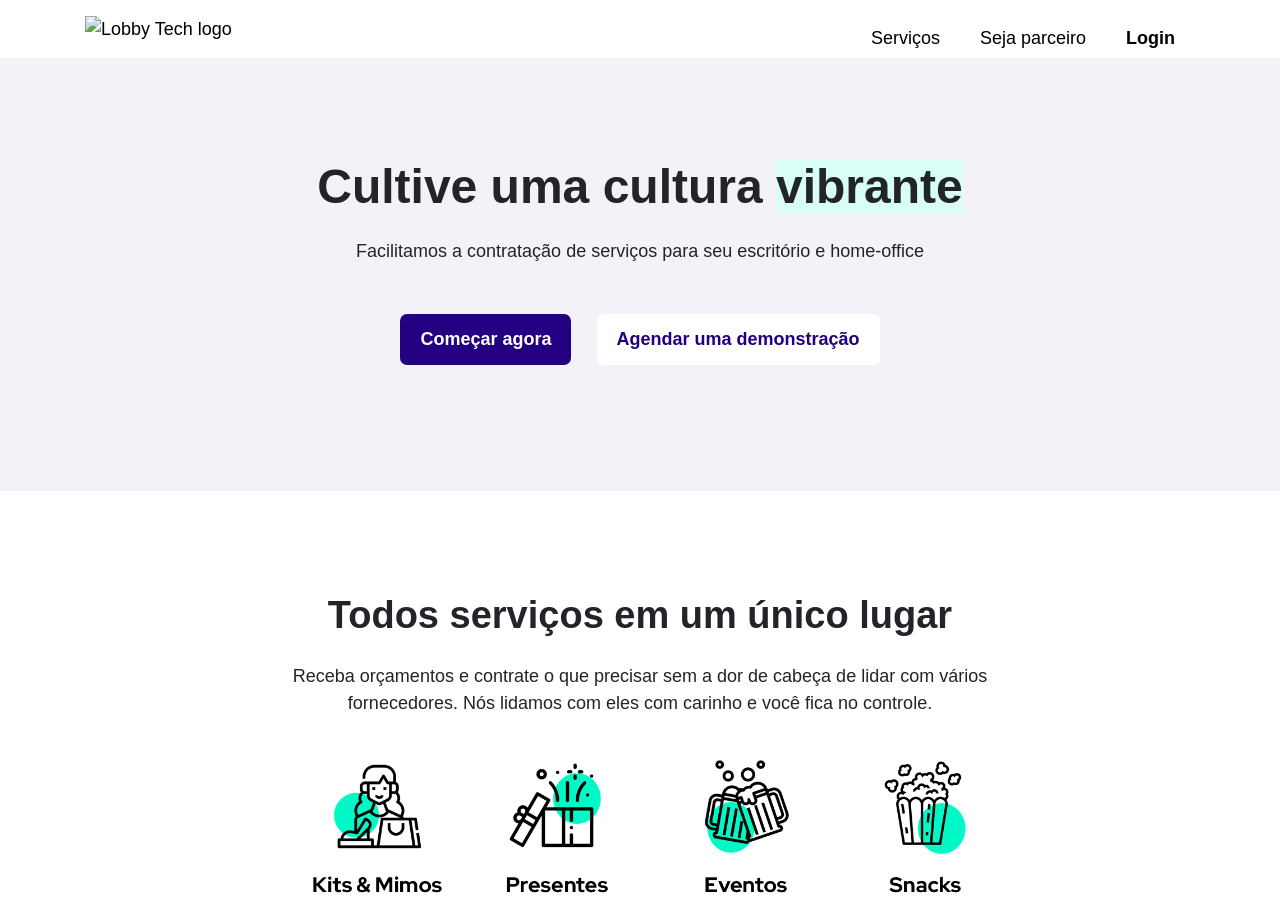
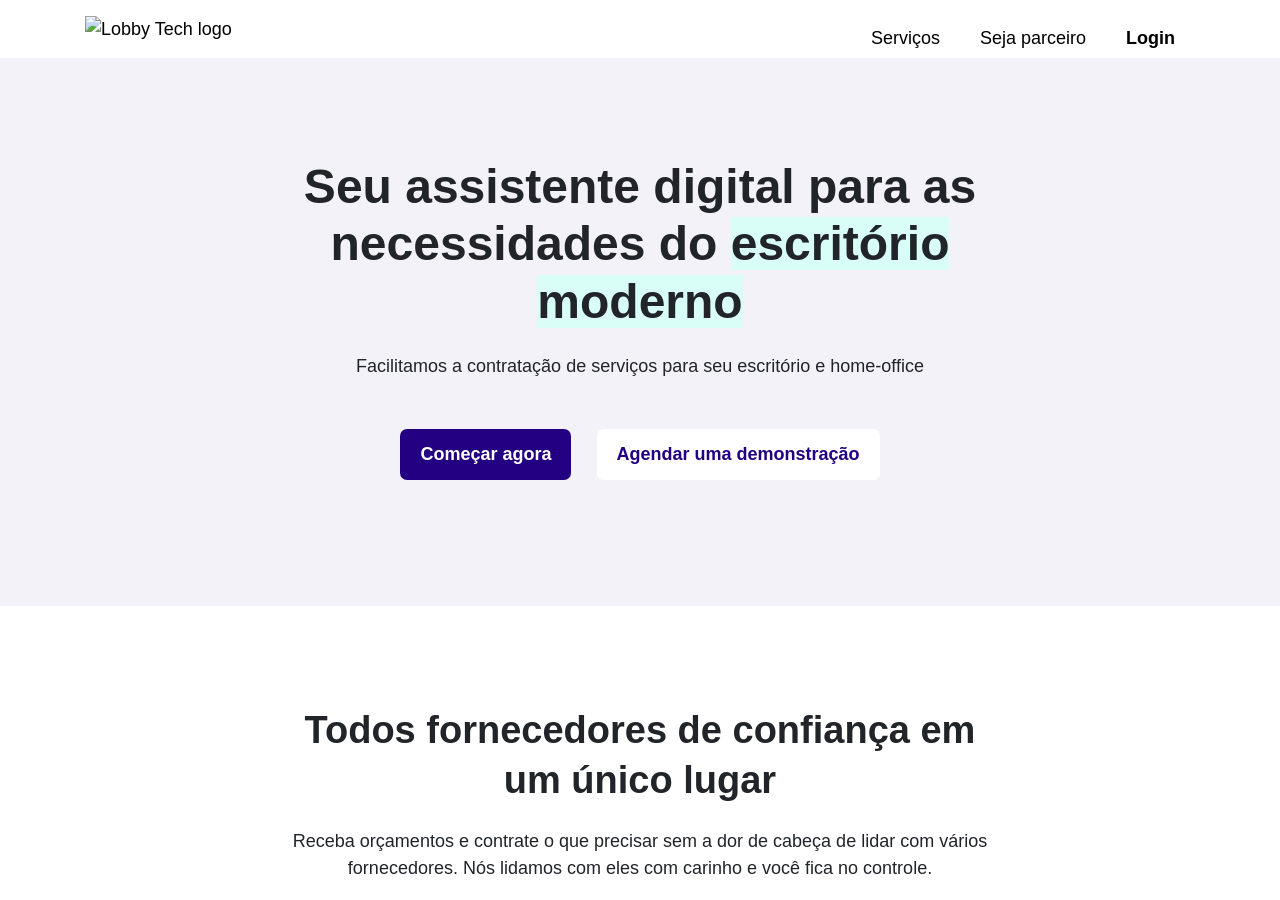
Before and after one commit to lobby-tech/lobby.tech, a Jekyll site: the page built from index.html, in a window 1280 px wide and 900 px high. Built offline with Jekyll 4.4.1, drawn with Linux system fonts in a browser that asks for light colours; a script that is not in the unit is left out; some of the changed text lies outside the part shown.

Commit message:
Updated text

```diff
--- a/_layouts/home.html
+++ b/_layouts/home.html
@@ -100,7 +100,13 @@
         </div>
         <div class="row" style="margin-top:40px">
           <div class="col-md-6">
-            <p class="font--sm">© 2021 - Lobby Tech</p>
+            <p class="font--sm">
+              LOBBY TECNOLOGIA E INTERMEDIACAO DE NEGOCIOS LTDA.
+              <br>
+              CNPJ 34.010.457/0001-07
+              <br>
+              © 2021
+            </p>
           </div>
           <div class="col-md-6" style="text-align: right">
             <p class="font--sm">
@@ -115,7 +121,7 @@
 
     {% if jekyll.environment == "production" %}
       {% include google_scripts.html %}
+      <script type="text/javascript" async src="https://d335luupugsy2.cloudfront.net/js/loader-scripts/0aa59a41-d9df-4bec-97d4-84fb43690cac-loader.js"></script>
     {% endif %}
-    <script type="text/javascript" async src="https://d335luupugsy2.cloudfront.net/js/loader-scripts/0aa59a41-d9df-4bec-97d4-84fb43690cac-loader.js"></script>
   </body>
 </html>
--- a/index.html
+++ b/index.html
@@ -1,13 +1,13 @@
 ---
-title: Lobby - Cultive uma cultura vibrante
-description: Contrate serviços para seu escritório e home-office
+title: Lobby - Serviços para seu escritório e home-office
+description: Todos fornecedores que precisar em um único lugar
 layout: home
 ---
 <div class="headline">
   <div class="container">
     <div class="row">
       <div class="col-12 col-lg-8 offset-lg-2">
-        <h1 class="font--xxl">Cultive uma cultura <span class="text-highlight">vibrante</span></h1>
+        <h1 class="font--xxl">Seu assistente digital para as necessidades do <span class="text-highlight">escritório moderno</span></h1>
         <h2 class="font--md">Facilitamos a contratação de serviços para seu escritório e home-office</h2>
         <br>
         <p>
@@ -27,7 +27,7 @@ layout: home
   <div class="container">
     <div class="row">
       <div class="col-12 col-lg-8 offset-lg-2">
-        <h1 class="font--xl">Todos serviços em um único lugar</h1>
+        <h1 class="font--xl">Todos fornecedores de confiança em um único lugar</h1>
         <p>
           Receba orçamentos e contrate o que precisar sem
           a dor de cabeça de lidar com vários fornecedores.
```
